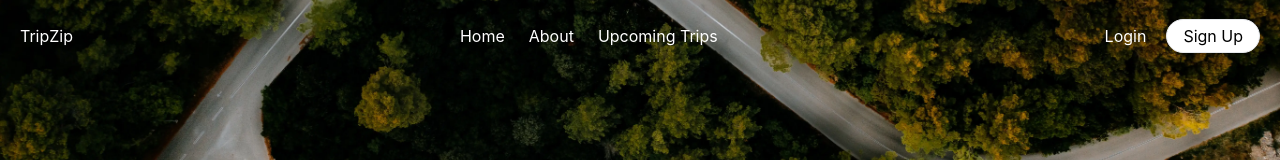
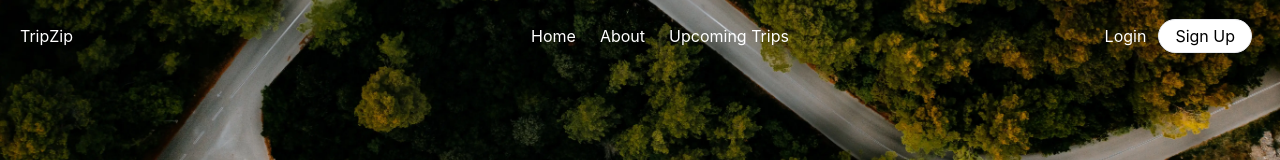
Before and after one commit to Kanav-Arora/tripzip, a React (Create React App) app in the folder frontend/: page /trips/search in a window 1280 px wide. Shown: the top 160 px of the page. Built offline with nearby package versions, Linux system fonts and the light colour scheme; no server answers.

Commit message:
Centered the Header (#100)
* Centered the Header

* shifting to styled components

* added style component to seprate file named Styles.js

```diff
--- a/frontend/src/pages/NavBar/NavBar.js
+++ b/frontend/src/pages/NavBar/NavBar.js
@@ -1,8 +1,7 @@
 import React, { useState } from 'react';
-import { Link } from 'react-router-dom';
-
 import { useAuth } from '../../context/Auth/useAuth';
 import { Hamburger, Cross } from '../../assets/ext-icon';
+import { Nav, LogoContainer, HamburgerCross, SideBar, FlexContainer, SignOut, SideBarStyledLink, ButtonsList, WhiteText, AuthTrueStyles, AuthFalseStyles, StyledLogin, StyledSignUp  } from './Styles'
 import { useAuthModal } from '../../modules/ui/LoginSignupModal/hooks/useAuthModal';
 import AuthContainer from '../../modules/NavBar/AuthContainer/AuthContainer';
 
@@ -32,120 +31,109 @@ export default function NavBar() {
     };
 
     return (
-        <nav className="absolute w-full top-0 bg-transparent py-4 flex justify-between items-center z-50 px-5 mobile:px-5">
-            <div className="flex items-center text-white leading-3">
-                <div className="hidden mobile:block pr-5 ">
+        <Nav>
+            <LogoContainer>
+                <HamburgerCross>
                     <button onClick={toggleMenu}>
                         {isOpen ? <Cross /> : <Hamburger />}
                     </button>
-                </div>
+                </HamburgerCross>
                 TripZip
-            </div>
+            </LogoContainer>
 
             {/* In mobile view: SideBar is open */}
             {isOpen && (
-                <div
-                    class="hidden mobile:block absolute top-full text-gray-700 pt-1"
+                <SideBar
                     style={{
                         width: document.getElementById('navbar-sidebar')
                             .offsetWidth,
                     }}
                 >
-                    <div className="flex flex-col">
-                        <Link
+                    <FlexContainer>
+                        <SideBarStyledLink
                             to="/"
-                            className="rounded-t bg-gray-200 hover:bg-gray-400 py-2 px-4 block whitespace-no-wrap text-sm"
                         >
                             Home
-                        </Link>
-                        <Link
+                        </SideBarStyledLink>
+                        <SideBarStyledLink
                             to="/about"
-                            className="bg-gray-200 hover:bg-gray-400 py-2 px-4 block whitespace-no-wrap text-sm"
                         >
                             About
-                        </Link>
-                        <Link
+                        </SideBarStyledLink>
+                        <SideBarStyledLink
                             to="/trips/search"
-                            className="bg-gray-200 hover:bg-gray-400 py-2 px-4 block whitespace-no-wrap text-sm"
                         >
                             Upcoming Trips
-                        </Link>
+                        </SideBarStyledLink>
                         {isAuth === true ? (
                             <>
-                                <Link
+                                <SideBarStyledLink
                                     to="#"
-                                    className="bg-gray-200 hover:bg-gray-400 py-2 px-4 block whitespace-no-wrap text-sm"
                                 >
                                     My Trips
-                                </Link>
-                                <Link
+                                </SideBarStyledLink>
+                                <SideBarStyledLink
                                     to="#"
-                                    className="bg-gray-200 hover:bg-gray-400 py-2 px-4 block whitespace-no-wrap text-sm"
                                 >
                                     Setting
-                                </Link>
-                                <button
+                                </SideBarStyledLink>
+                                <SignOut
                                     onClick={handleSignOut}
-                                    className="rounded-b bg-gray-200 hover:bg-gray-400 py-2 px-4 block whitespace-no-wrap text-sm"
                                 >
                                     Sign Out
-                                </button>
+                                </SignOut>
                             </>
                         ) : (
                             <>
-                                <Link
+                                <SideBarStyledLink
                                     to="#"
-                                    className="bg-gray-200 hover:bg-gray-400 py-2 px-4 block whitespace-no-wrap text-sm"
                                 >
                                     Login
-                                </Link>
-                                <Link
+                                </SideBarStyledLink>
+                                <SideBarStyledLink
                                     to="#"
-                                    className="rounded-b bg-gray-200 hover:bg-gray-400 py-2 px-4 block whitespace-no-wrap text-sm"
                                 >
                                     Sign Up
-                                </Link>
+                                </SideBarStyledLink>
                             </>
                         )}
-                    </div>
-                </div>
+                    </FlexContainer>
+                </SideBar>
             )}
 
-            <div className="mobile:hidden flex-grow flex justify-center space-x-6">
-                <Link to="/" className="text-white">
+            <ButtonsList>
+                <WhiteText to="/">
                     Home
-                </Link>
-                <Link to="/about" className="text-white">
+                </WhiteText>
+                <WhiteText to="/about">
                     About
-                </Link>
-                <Link to="/trips/search" className="text-white">
+                </WhiteText>
+                <WhiteText to="/trips/search">
                     Upcoming Trips
-                </Link>
-            </div>
+                </WhiteText>
+            </ButtonsList>
 
             {isAuth === true ? (
-                <div className="mobile:hidden flex gap-5">
+                <AuthTrueStyles>
                     <AuthContainer
                         authName={authStateValue.name}
                         isDark={false}
                     />
-                </div>
+                </AuthTrueStyles>
             ) : (
-                <div className="mobile:hidden flex items-center space-x-2">
-                    <button
-                        className="text-white bg-transparent pr-3 py-2"
+                <AuthFalseStyles>
+                    <StyledLogin
                         onClick={loginModalHandler}
                     >
                         Login
-                    </button>
-                    <button
-                        className="bg-white text-black border rounded-full px-4 py-1"
+                    </StyledLogin>
+                    <StyledSignUp
                         onClick={signupModalHandler}
                     >
                         Sign Up
-                    </button>
-                </div>
+                    </StyledSignUp>
+                </AuthFalseStyles>
             )}
-        </nav>
+        </Nav>
     );
 }
--- /dev/null
+++ b/frontend/src/pages/NavBar/Styles.js
@@ -0,0 +1,138 @@
+import styled from 'styled-components';
+import { Link } from 'react-router-dom';
+
+
+// Styled Components
+export const Nav = styled.nav`
+  position: absolute;
+  width: 100%;
+  top: 0;
+  background-color: transparent;
+  padding: 1rem 1.25rem;
+  display: flex;
+  justify-content: space-between;
+  align-items: center;
+  z-index: 50;
+
+  @media (min-width: 320px) and (max-width: 480px) {
+    padding: 0rem 1rem; // Adjust for mobile padding
+  }
+`;
+
+export const LogoContainer = styled.div`
+  width: 20%;
+  display: flex;
+  align-items: center;
+  color: white;
+  line-height: 12px;
+`;
+
+export const HamburgerCross = styled.div`
+  display: none;
+
+  @media (min-width: 320px) and (max-width: 480px) {
+    display: block;
+    padding-right: 20px;
+  }
+`;
+
+export const SideBar = styled.div`
+  display: none;
+
+  @media (min-width: 320px) and (max-width: 480px) {
+    display: block;
+    position: absolute;
+    top : 100%;
+    --tw-text-opacity: 1;
+    color: rgb(55 65 81 / var(--tw-text-opacity));
+    padding-top: 4px;
+  }
+`;
+
+export const FlexContainer = styled.div`
+    display: flex;
+    flex-direction: column;
+  }
+`;
+
+export const SignOut = styled.button`
+    border-bottom-right-radius: 0.25rem;
+    border-bottom-left-radius: 0.25rem;
+    --tw-bg-opacity: 1;
+    background-color: rgb(229 231 235 / var(--tw-bg-opacity));
+    padding: 0.5rem 1rem;
+    display: block;
+    font-size: 0.875rem
+    line-height: 1.25rem
+
+    &:hover {
+        background-color: rgb(156 163 175 / var(--tw-bg-opacity));
+      }
+  }
+`;
+
+export const SideBarStyledLink = styled(Link)`
+    --tw-bg-opacity: 1;
+    background-color: rgb(229 231 235 / var(--tw-bg-opacity));
+    padding: 0.5rem 1rem;
+    display: block;
+    font-size: 0.875rem;
+    line-height: 1.25rem;
+
+
+    &:hover {
+        background-color: rgb(156 163 175 / var(--tw-bg-opacity));
+      }
+`;
+
+export const ButtonsList = styled.div`
+    display: flex;
+    justify-content: center;
+    width: 100vw;
+    position: absolute;
+    column-gap: 1.5rem;
+
+@media (min-width: 320px) and (max-width: 480px) {
+    display: none;
+  }
+`;
+
+export const WhiteText = styled(Link)`
+    color: white;
+`;
+
+export const AuthTrueStyles = styled.div`
+    display: flex;
+    gap: 1.25rem;
+    @media (min-width: 320px) and (max-width: 480px) {
+        display: none;
+    }
+`;
+
+export const AuthFalseStyles = styled.div`
+    display: flex;
+    align-items: center;
+    margin: 0px 8px;
+    @media (min-width: 320px) and (max-width: 480px) {
+        display: none;
+    }
+`;
+
+export const StyledLogin = styled.div`
+    color: white;
+    background: transparent;
+    padding-right: 12px;
+    padding-top: 8px;
+    padding-bottom: 8px;
+`;
+
+export const StyledSignUp = styled.div`
+    background-color: white;
+    color: black;
+    border-width: 1px;
+    padding-right: 12px;
+    padding-top: 8px;
+    padding-bottom: 8px;
+    border-radius: 9999px;
+    padding: 4px 16px;
+`;
```
